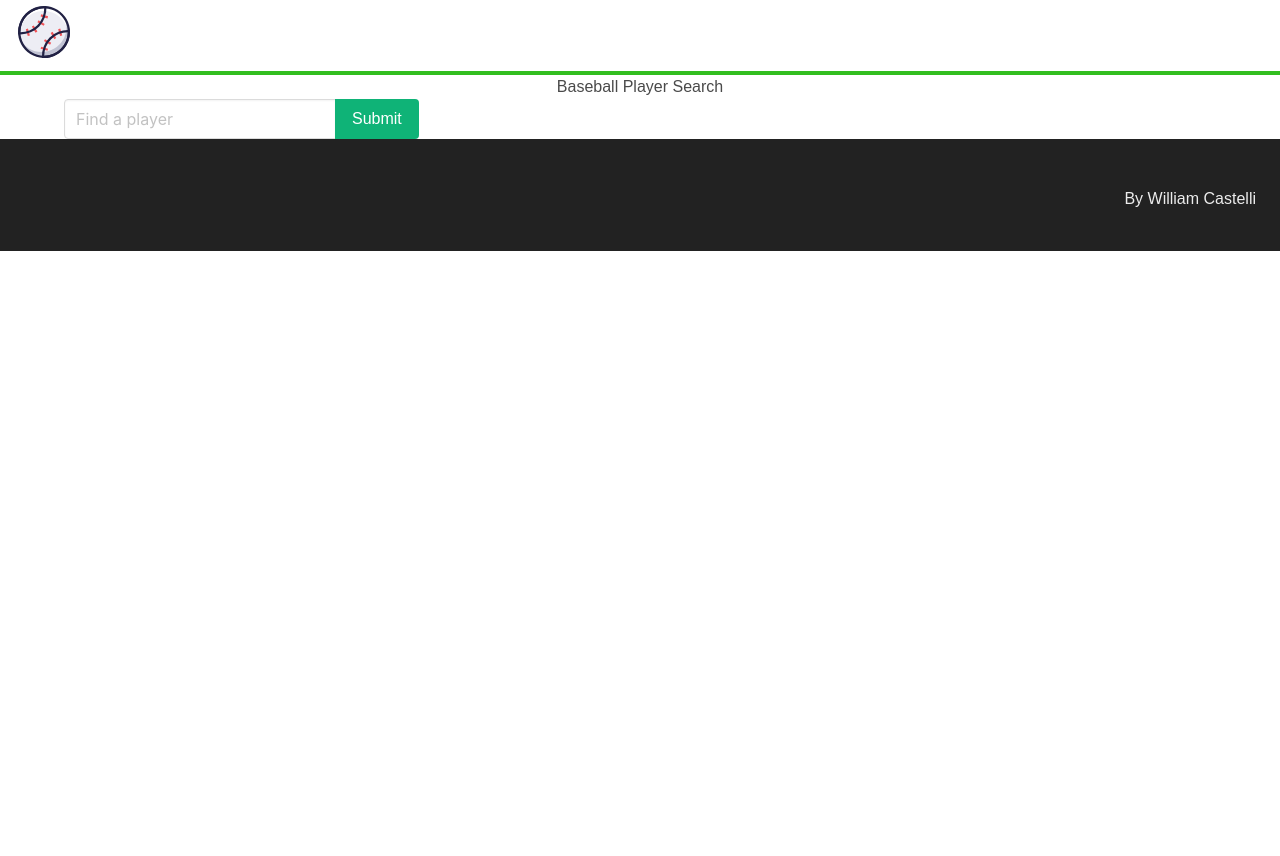
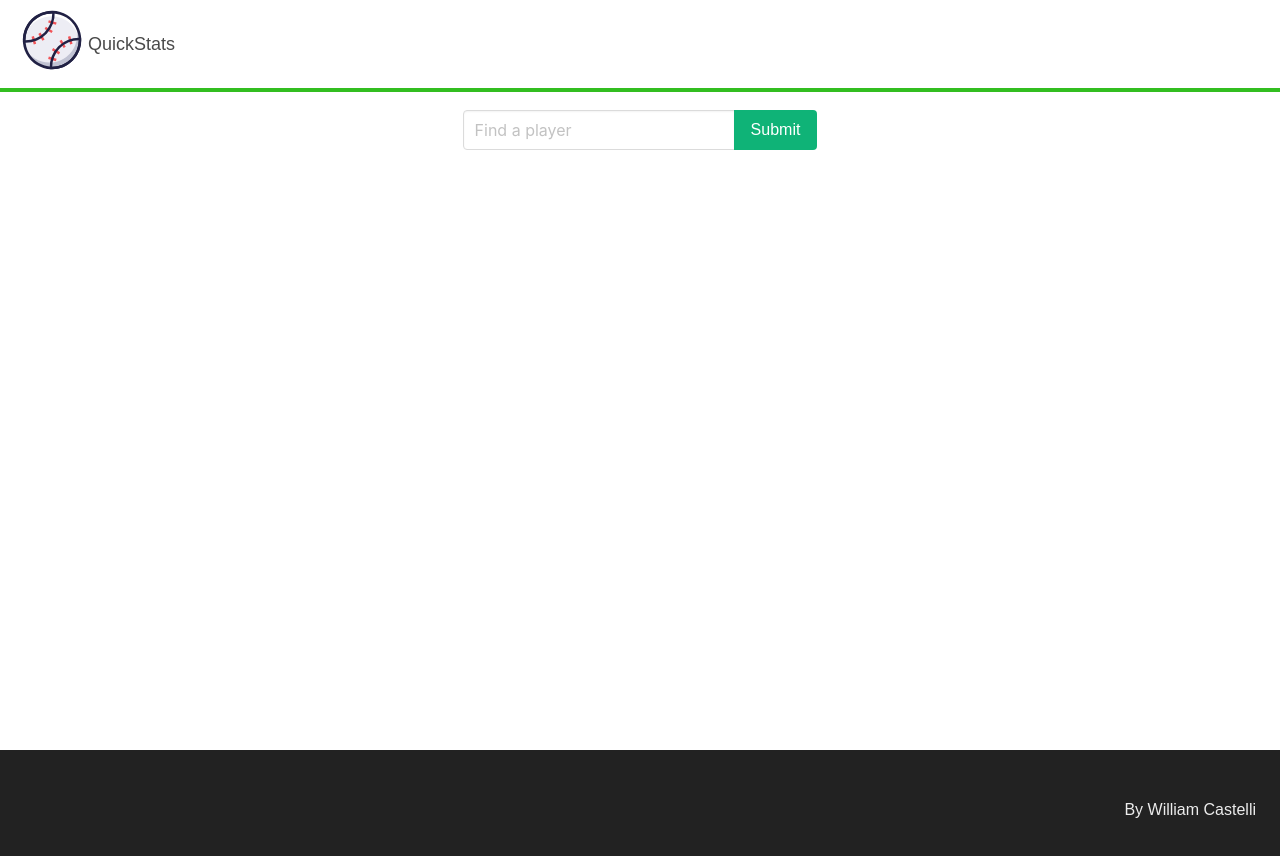
Before and after one commit to billycastelli/MLB-Stats-NextJS, a Next.js app: page /search in a window 1280 px wide. Shown: the top 856 px of the page. Before the commit the page ends 800 px from the top, so only its background shows below. Built offline with nearby package versions, Linux system fonts and the light colour scheme.

Commit message:
Styling fixes

```diff
--- a/components/Header/Header.jsx
+++ b/components/Header/Header.jsx
@@ -1,9 +1,17 @@
 import styles from "./Header.module.css";
+import Link from "next/link";
 
 const Header = () => {
   return (
     <div className={styles.header}>
-      <img className={styles.header_image} src="/baseball-16.svg" />
+      <span className={styles.brand}>
+        <Link href="/">
+          <a>
+            <img className={styles.header_image} src="/baseball-16.svg" />{" "}
+          </a>
+        </Link>
+        QuickStats
+      </span>
     </div>
   );
 };
--- a/components/Header/Header.module.css
+++ b/components/Header/Header.module.css
@@ -11,7 +11,16 @@
 }
 
 .header_image:hover {
-  cursor: default;
+  cursor: pointer;
   transform: rotate(180deg);
   transition: all 0.3s ease-in-out 0s;
 }
+
+.brand {
+  padding: 4px;
+  display: -webkit-flex;
+  display: flex;
+  align-items: center;
+  font-size: 18px;
+  font-weight: 500;
+}
--- a/components/SearchInput/SearchInput.jsx
+++ b/components/SearchInput/SearchInput.jsx
@@ -2,7 +2,7 @@ import React, { useState } from "react";
 import styles from "./SearchInput.module.scss";
 import Router, { useRouter } from "next/router";
 
-const SearchInput = () => {
+const SearchInput = (props) => {
   const [searchInput, setSearchInput] = useState("");
 
   const handleSearchInput = (e) => {
@@ -19,7 +19,11 @@ const SearchInput = () => {
     }
   };
   return (
-    <div className="field has-addons">
+    <div
+      className={`field has-addons ${
+        props.center === true && "has-addons-centered"
+      }`}
+    >
       <div className="control">
         <form onSubmit={handleSearchSubmit}>
           <input
--- a/pages/search.jsx
+++ b/pages/search.jsx
@@ -1,89 +1,37 @@
 import Head from "next/head";
 import Header from "../components/Header/Header";
 import Footer from "../components/Footer/Footer";
-import { useState, useEffect } from "react";
-import Router, { useRouter } from "next/router";
+import { useRouter } from "next/router";
 import SearchInput from "../components/SearchInput/SearchInput";
-import SearchResultCard from "../components/SearchResultCard/SearchResultCard";
+import SearchResults from "../components/SearchResults/SearchResults";
+import SearchPagination from "../components/SearchPagination/SearchPagination";
+import useSWR from "swr";
 
-const SearchResults = (props) => {
-  return (
-    <React.Fragment>
-      <ul>
-        {props.results.map((player, index) => (
-          <SearchResultCard player={player} key={index} />
-        ))}
-      </ul>
-      <style jsx>{`
-        * {
-          list-style-type: none;
-        }
-      `}</style>
-    </React.Fragment>
-  );
+const fetcher = async (route, query_string, result_size, starting_index) => {
+  try {
+    const url = `https://gzsj6zuxel.execute-api.us-west-2.amazonaws.com/dev/${route}?name_input=${query_string}&result_size=${result_size}&starting_index=${starting_index}`;
+    const response = await fetch(url, {
+      mode: "cors",
+    });
+    const data = await response.json();
+    return data;
+  } catch (e) {
+    console.log(e);
+  }
 };
 
 export default function SearchHome() {
-  const [fetchResults, setFetchResults] = useState([]);
-  const [responseSize, setResponseSize] = useState(undefined);
-  const requestedResultSize = 5;
   const router = useRouter();
+  const requestedResultSize = 10;
 
-  useEffect(() => {
-    // Add a check for pages below 1, pages above max
-    if (router.query.page < 1) {
-      Router.push({
-        pathname: router.pathname,
-        query: { q: router.query.q, page: 1 },
-      });
-    }
-    const search = async () => {
-      let result_size = requestedResultSize;
-      let starting_index = (parseInt(router.query.page) - 1) * result_size;
-
-      const url = `https://gzsj6zuxel.execute-api.us-west-2.amazonaws.com/dev/players?name_input=${router.query.q}&result_size=${result_size}&starting_index=${starting_index}`;
-      console.log(url);
-      const response = await fetch(url, {
-        mode: "cors",
-      });
-      const data = await response.json();
-      setResponseSize(data.total.value);
-      const results = [];
-      data.hits.map((item) => {
-        // console.log(item._source.player);
-        results.push(item._source.player);
-      });
-      console.log(results);
-      setFetchResults(results);
-    };
-    if (router.query.q) {
-      search();
-    }
-  }, [router.query]);
-
-  const toNextPage = () => {
-    let currentPage = parseInt(router.query.page);
-    console.log(currentPage);
-    let nextPage = ++currentPage;
-    console.log(nextPage);
-
-    Router.push({
-      pathname: router.pathname,
-      query: { q: router.query.q, page: nextPage },
-    });
-  };
-
-  const toPrevPage = () => {
-    let currentPage = parseInt(router.query.page);
-    console.log(currentPage);
-    let prevPage = --currentPage;
-    console.log(prevPage);
-
-    Router.push({
-      pathname: router.pathname,
-      query: { q: router.query.q, page: prevPage },
-    });
-  };
+  let result_size = requestedResultSize;
+  let starting_index = (parseInt(router.query.page) - 1) * result_size;
+  const { data, error } = useSWR(
+    router.query.q && result_size && starting_index >= 0
+      ? ["/players", router.query.q, result_size, starting_index]
+      : null,
+    fetcher
+  );
 
   return (
     <React.Fragment>
@@ -97,40 +45,38 @@ export default function SearchHome() {
       <main>
         <Header />
 
-        <h1 className="center-text">Baseball Player Search</h1>
         <div className="container">
-          <SearchInput />
+          <div style={{ marginTop: "18px" }}>
+            <SearchInput center={true} />
+          </div>
+          {/* Idle state */}
+          {!data && !router.query.q && (
+            <div style={{ marginBottom: "600px" }}></div>
+          )}
 
-          {fetchResults !== [] && responseSize !== undefined && (
-            <React.Fragment>
-              <SearchResults results={fetchResults} />
-              <div>
-                {router.query.page <= 1 && (
-                  <button onClick={toPrevPage} className="page-button-hidden">
-                    Prev
-                  </button>
-                )}
-                {router.query.page > 1 && (
-                  <button onClick={toPrevPage} className="page-button-visible">
-                    Prev
-                  </button>
-                )}
-                {router.query.page * requestedResultSize >= responseSize && (
-                  <button onClick={toNextPage} className="page-button-hidden">
-                    Next
-                  </button>
-                )}
-                {router.query.page * requestedResultSize < responseSize && (
-                  <button onClick={toNextPage} className="page-button-visible">
-                    Next
-                  </button>
-                )}
+          {/* Loading state */}
+          {!data && router.query.q && (
+            <div style={{ marginBottom: "600px" }}>
+              <div className="section">
+                <div className="columns is-centered">Searching...</div>
               </div>
+            </div>
+          )}
+
+          {/* Data found */}
+          {data && data.total.value && data.hits && data.hits !== [] && (
+            <>
+              <SearchResults results={data.hits} />
+              <SearchPagination
+                router={router}
+                data={data}
+                requestedResultSize={requestedResultSize}
+              />
 
               <p className="center-text">
-                Results found for '{router.query.q}': {responseSize}
+                Results found for '{router.query.q}': {data.total.value}
               </p>
-            </React.Fragment>
+            </>
           )}
         </div>
         <Footer />
@@ -140,26 +86,6 @@ export default function SearchHome() {
         .center-text {
           text-align: center;
         }
-        .page-button-visible {
-          visibility: visible;
-          padding: 8px;
-          border: 1px solid #0fb377;
-          border-radius: 12px;
-          background-color: #ffffff;
-          color: #0fb377;
-          font-size: 1rem;
-          outline: none;
-          cursor: pointer;
-        }
-        .page-button-visible:hover {
-          transition: linear 0.2s all;
-          border: 1px solid #0fb377;
-          background-color: #0fb377;
-          color: #ffffff;
-        }
-        .page-button-hidden {
-          visibility: hidden;
-        }
       `}</style>
     </React.Fragment>
   );
```
Also changed, not shown: pages/index.jsx (+24 -5 lines), pages/player/[pid].jsx (+2 -5 lines).
